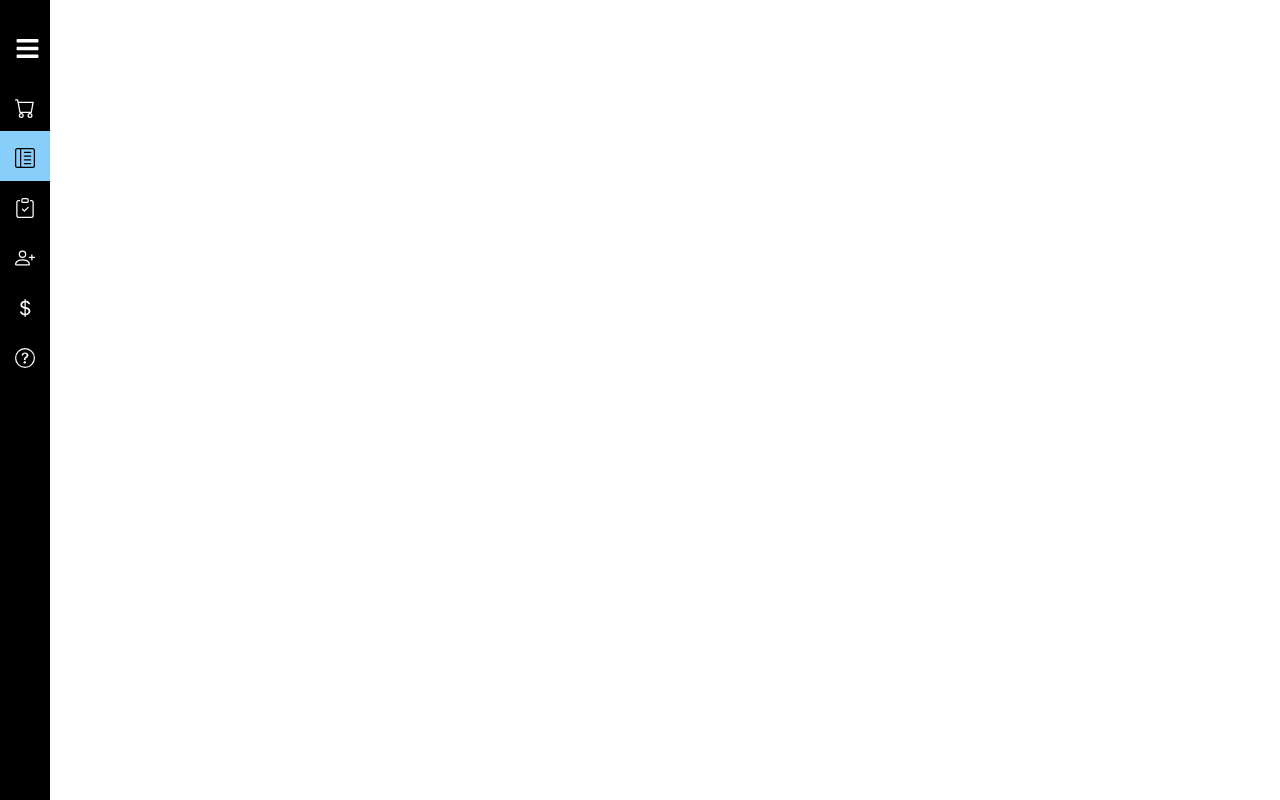
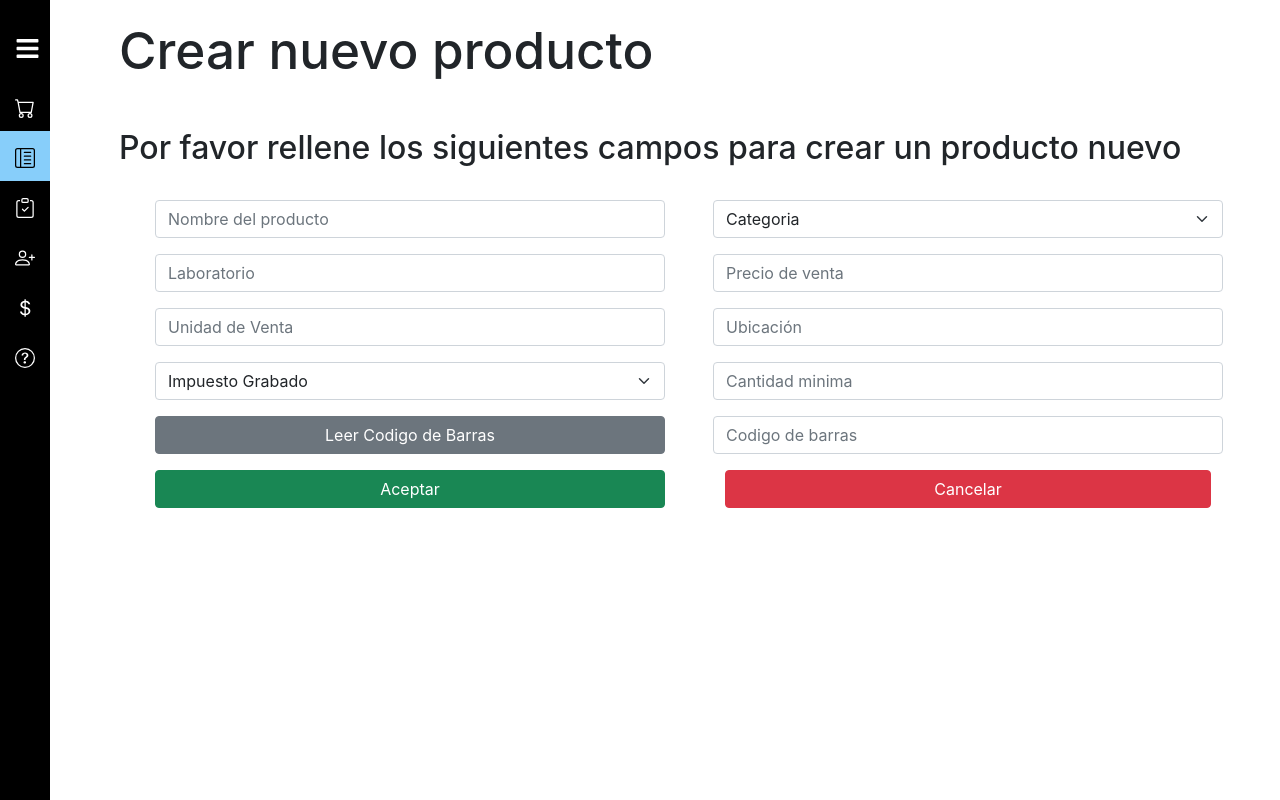
Before and after one commit to Fabian-Ojeda/PharmWare_client, a React (Create React App) app: page /Inventario/ActualizarInventario/CrearProducto in a window 1280 px wide. Before the commit this address had no page. Built offline with nearby package versions, Linux system fonts and the light colour scheme.

Commit message:
Agregación de la interfaz grafica de agregar usuario con estilización y funcionalidad temporal

```diff
--- a/src/App.js
+++ b/src/App.js
@@ -12,6 +12,7 @@ import Reports from "./pages/Reports";
 import InfoProduct from "./pages/InfoProduct";
 import UpdateInventory from "./pages/UpdateInventory";
 import ModifyInventory from "./pages/ModifyInventory";
+import AddNewProduct from "./pages/AddNewProduct";
 
 function App() {
   return (
@@ -25,6 +26,7 @@ function App() {
                     <Route path='/Inventario' element={<Inventory/>}/>
                     <Route path='/Inventario/ActualizarInventario' element={<UpdateInventory/>}/>
                     <Route path='/Inventario/ActualizarInventario/AgregarAlInventario' element={<ModifyInventory number={1}/>}/>
+                    <Route path='/Inventario/ActualizarInventario/CrearProducto' element={<AddNewProduct/>}/>
                     <Route path='/Formatos' element={<Formats/>}/>
                     <Route path='/AgregarUsuario' element={<AddUser/>}/>
                     <Route path='/Reportes' element={<Reports/>}/>
--- /dev/null
+++ b/src/pages/AddNewProduct.js
@@ -0,0 +1,162 @@
+import React, {useState} from "react";
+import {useForm} from "react-hook-form";
+import {Link} from "react-router-dom"
+
+const AddNewProduct = () => {
+
+  const [barCode, setBarcode] = useState(null)
+
+  const {register, formState: {errors}, handleSubmit , setValue} = useForm()
+
+  const onSubmit = (data) => {
+    alert("Nos llega por ahora en la creación de un nuevo producto\n" +
+        "Nombre: "+data.nameProduct+"\nCategoria: "+data.category+"\nLaboratorio: "+data.laboratoryProduct+"\nPrecio de venta: "+data.salePrice+
+    "\nUnidad de venta: "+data.saleUnity)
+  }
+
+  const changeBarcode = () => {
+    setBarcode(12345)
+    //setValue("barcode", "12345")
+  }
+
+  return(
+      <div className={'container'}>
+        <div>
+          <h1 className='TitleSection'>Crear nuevo producto</h1>
+        </div>
+        <div className={'mt-5'}>
+          <h2>Por favor rellene los siguientes campos para crear un producto nuevo</h2>
+        </div>
+        {/*Formulario*/}
+        <form className="row mr-4 ml-4 mt-3" onSubmit={handleSubmit(onSubmit)}>
+          <div className={'col mx-5'}>
+            <div className={'row my-3'}>
+              <input
+                  name="nameProduct"
+                  className="form-control"
+                  type={'text'}
+                  placeholder={"Nombre del producto"}
+                  {...register("nameProduct",{
+                    required:true
+                  })}
+              /><span className="text-danger text-small d-block">
+                        {errors.nameProduct?.type === 'required' && "Por favor ingrese el nombre del producto"}
+                    </span>
+            </div>
+            <div className={'row my-3'}>
+              <input
+                  name="laboratoryProduct"
+                  className="form-control"
+                  type={'text'}
+                  placeholder={"Laboratorio"}
+                  {...register("laboratoryProduct",{
+                  })}
+              />
+            </div>
+            <div className={'row my-3'}>
+              <input
+                  name="saleUnity"
+                  className="form-control"
+                  type={'text'}
+                  placeholder={"Unidad de Venta"}
+                  {...register("saleUnity",{
+                    required:true
+                  })}
+              /><span className="text-danger text-small d-block">
+                        {errors.saleUnity?.type === 'required' && "Por favor ingrese la unidad de venta del producto"}
+                    </span>
+            </div>
+            <div className={'row my-3'}>
+              <select className="form-select" {...register("tax",{
+                required:true
+              })}>
+                <option value="">Impuesto Grabado</option>
+                <option value={19}>19%</option>
+                <option value={5}>5%</option>
+                <option value={0}>0%</option>
+              </select>
+              <span className="text-danger text-small d-block">
+                        {errors.tax?.type === 'required' && "Por favor seleccione el impuesto del producto"}
+                    </span>
+            </div>
+            <div className={'row my-3'}>
+              <button className={'btn btn-secondary'} onClick={changeBarcode} type={'button'}>Leer Codigo de Barras</button>
+            </div>
+            <div className={'row my-3'}>
+              <button className={'btn btn-success'} type={'submit'}>Aceptar</button>
+            </div>
+          </div>
+          <div className={'col'}>
+            <div className={'row my-3'}>
+              <select className="form-select" {...register("category",{
+                required:true
+              })}>
+                <option value="">Categoria</option>
+                <option value={"Medicamentos"}>Medicamentos</option>
+                <option value={"Perfumeria"}>Perfumeria</option>
+                <option value={"Miscelanea"}>Miscelanea</option>
+                <option value={"Papeleria"}>Papeleria</option>
+              </select>
+              <span className="text-danger text-small d-block">
+                        {errors.category?.type === 'required' && "Por favor seleccione la categoria del producto"}
+                    </span>
+            </div>
+            <div className={'row my-3'}>
+              <input
+                  name="salePrice"
+                  className="form-control"
+                  type={'number'}
+                  placeholder={"Precio de venta"}
+                  {...register("salePrice",{
+                    required:true
+                  })}
+              /><span className="text-danger text-small d-block">
+                        {errors.salePrice?.type === 'required' && "Por favor ingrese el precio de venta del producto"}
+                    </span>
+            </div>
+            <div className={'row my-3'}>
+              <input
+                  name="ubicationProduct"
+                  className="form-control"
+                  type={'text'}
+                  placeholder={"Ubicación"}
+                  {...register("ubicationProduct",{
+                    required:true
+                  })}
+              /><span className="text-danger text-small d-block">
+                        {errors.ubicationProduct?.type === 'required' && "Por favor ingrese la ubicación del producto"}
+                    </span>
+            </div>
+            <div className={'row my-3'}>
+              <input
+                  name="minimumQuantity"
+                  className="form-control"
+                  type={'number'}
+                  placeholder={"Cantidad minima"}
+                  {...register("minimumQuantity",{
+                    required:true
+                  })}
+              /><span className="text-danger text-small d-block">
+                        {errors.minimumQuantity?.type === 'required' && "Por favor ingrese la cantidad minima del producto"}
+                    </span>
+            </div>
+            <div className={'row my-3'}>
+              <input
+                  name="barcode"
+                  className="form-control"
+                  type={'number'}
+                  placeholder={"Codigo de barras"}
+                  value={barCode}
+                  {...register("barcode",{
+                  })}
+              />
+            </div>
+            <div className={'row my-3'}>
+              <Link to={'/Inventario'}><button className={'btn btn-danger'} style={{width:'100%'}} type={'button'}>Cancelar</button></Link>
+            </div>
+          </div>
+        </form>
+      </div>)
+}
+
+export default AddNewProduct
--- a/src/pages/UpdateInventory.js
+++ b/src/pages/UpdateInventory.js
@@ -13,7 +13,7 @@ const UpdateInventory = () => {
           {/* Container de opciones */}
           <div className={'container mt-5 OptionsUpdateInventory'}>
               <Link to={'/Inventario/ActualizarInventario/AgregarAlInventario'}><button className={'btn btn-secondary btn-lg btn-block'}><BsBagPlusFill/> Agregar al inventario</button></Link>
-              <button className={'btn btn-secondary btn-lg btn-block'}><BsJournalPlus/> Crear nuevo producto</button>
+              <Link to={'/Inventario/ActualizarInventario/CrearProducto'}><button className={'btn btn-secondary btn-lg btn-block'}><BsJournalPlus/> Crear nuevo producto</button></Link>
           </div>
       </div>)
 }
```
